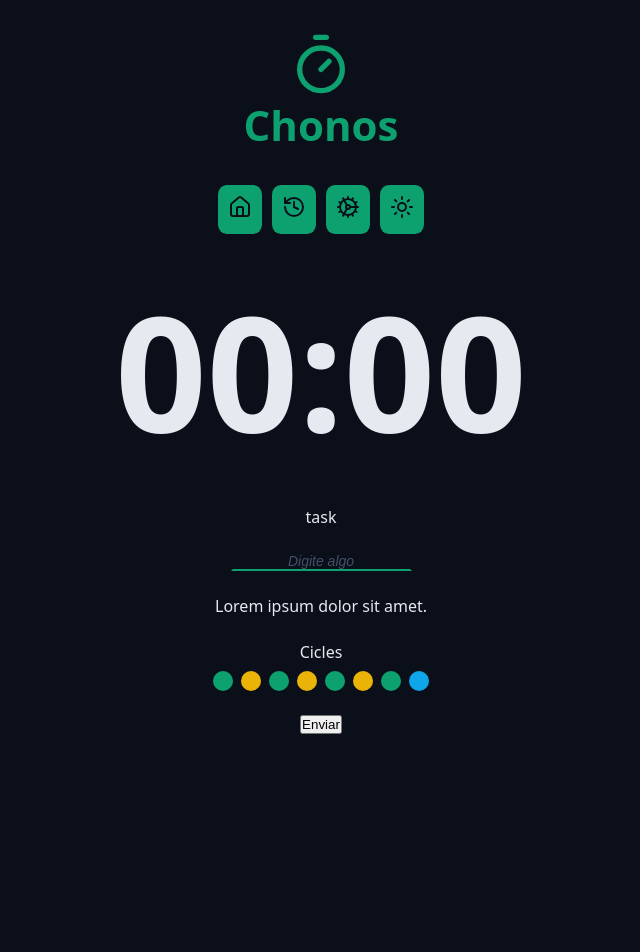
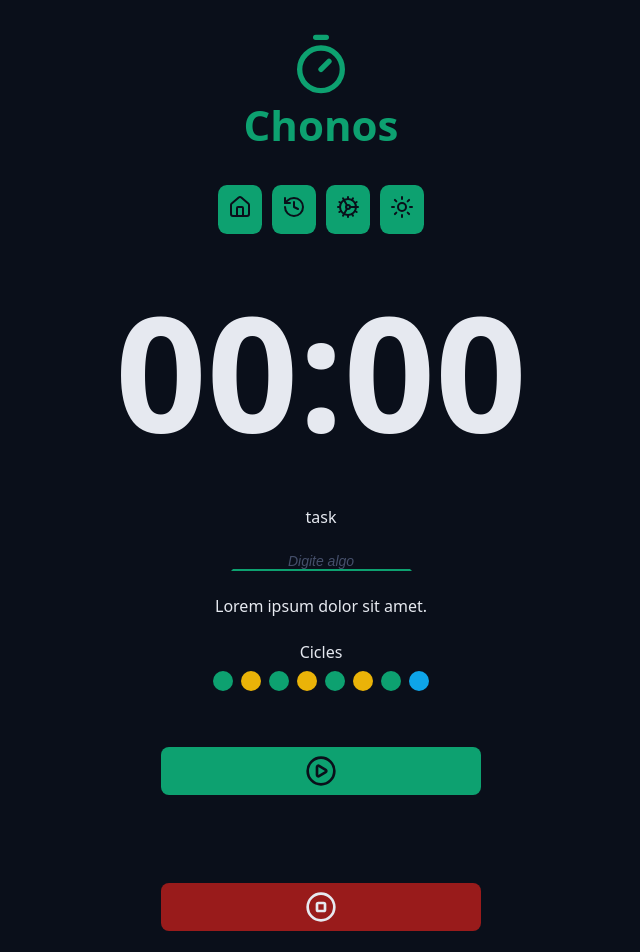
Before and after one commit to jaferdaltro/chronos-pomodoro, a React (Vite) app: page / in a window 1280 px wide. Shown: the top 952 px of the page, without its empty margins (319-959 px from the left). Before the commit the page ends 800 px from the top, so only its background shows below. Built offline with nearby package versions, Linux system fonts and the light colour scheme.

Commit message:
Add DefaultButton

```diff
--- a/src/App.tsx
+++ b/src/App.tsx
@@ -7,6 +7,9 @@
 import { CountDown } from './components/CountDown';
 import { DefaultInput } from './components/DefaultInput';
 import { Cycles } from './components/Cycles';
+import { DefaultButton } from './components/DefaultButton';
+import { PlayCircleIcon, StopCircleIcon } from 'lucide-react';
+import { Footer } from './components/Footer';
 
 export function App() {
   return (
@@ -37,9 +40,13 @@
             <Cycles />
           </div>
           <div className='formRow'>
-            <button>Enviar</button>
+            <DefaultButton icon={<PlayCircleIcon />} />
+            <DefaultButton icon={<StopCircleIcon />} color='red' />
           </div>
         </form>
+      </Container>
+      <Container>
+        <Footer />
       </Container>
     </>
   );
--- /dev/null
+++ b/src/components/DefaultButton/index.tsx
@@ -0,0 +1,18 @@
+import styles from './styles.module.css';
+
+type DefaultButtonProps = {
+  icon: React.ReactNode;
+  color?: 'green' | 'red';
+} & React.ComponentProps<'button'>;
+
+export function DefaultButton({
+  icon,
+  color = 'green',
+  ...props
+}: DefaultButtonProps) {
+  return (
+    <button className={`${styles.button} ${styles[color]}`} {...props}>
+      {icon}
+    </button>
+  );
+}
--- /dev/null
+++ b/src/components/DefaultButton/styles.module.css
@@ -0,0 +1,30 @@
+.button {
+  margin: 3.2rem 0;
+  border: none;
+
+  display: flex;
+  align-items: center;
+  justify-content: center;
+  min-width: 32rem;
+  padding: 0.8rem;
+  border-radius: 0.8rem;
+  cursor: pointer;
+}
+
+.button svg {
+  width: 3.2rem;
+  height: 3.2rem;
+}
+
+button:hover {
+  filter: brightness(80%);
+}
+
+.green {
+  background: var(--primary);
+  color: var(--text-over-primary);
+}
+.red {
+  background: var(--error);
+  color: var(--text-over-error);
+}
```
